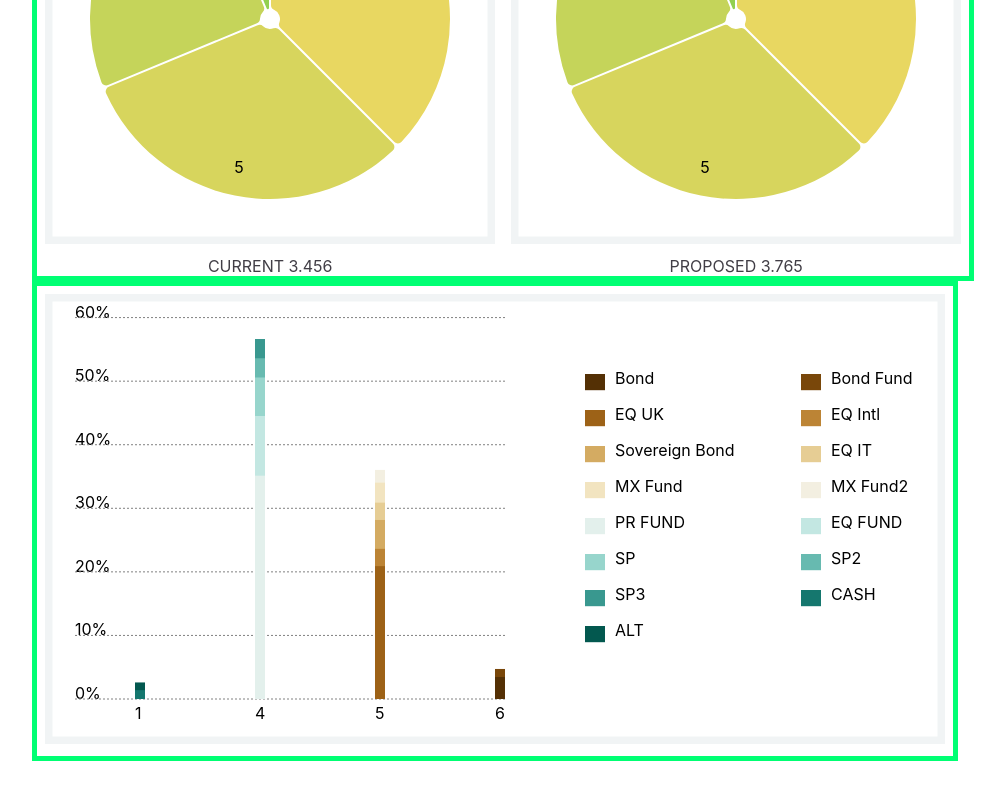
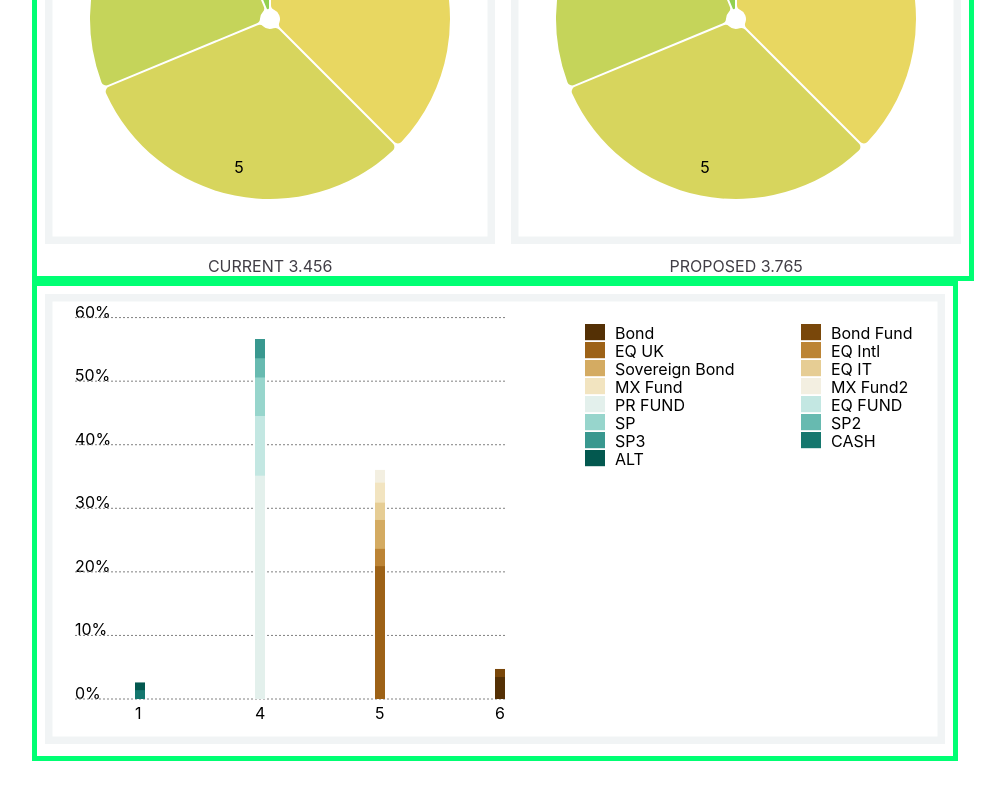
Before and after one commit to colinxsmith/newpie, an Angular app: page / in a window 1280 px wide. Shown: the part 340-1140 px from the top of the page, without its empty margins (39-1044 px from the left). Built offline with nearby package versions, Linux system fonts and the light colour scheme.

Commit message:
Animations

```diff
--- a/src/app/app.component.html
+++ b/src/app/app.component.html
@@ -156,16 +156,16 @@
             <h1 style="text-align: center;">{{ title }}</h1>
             <div style="display:inline-flex;border: 5px solid #00ff73">
                 <div>
-                    <app-twopiecharts title="Current Ranking" [portfolioData]="assetRanking.current" [boxsize]="450" [cornerRadius]="5" [squareBorderOpacity]="0.2"></app-twopiecharts>
+                    <app-twopiecharts title="Current Ranking" [animate]="true" [portfolioData]="assetRanking.current" [boxsize]="450" [cornerRadius]="5" [squareBorderOpacity]="0.2"></app-twopiecharts>
                     <p style="text-align: center;">{{'CURRENT '+assetRanking.current.rankingValue}}</p>
                 </div>
                 <div>
-                    <app-twopiecharts title="Proposed Ranking" [portfolioData]="assetRanking.proposed" [boxsize]="450" [cornerRadius]="5" [squareBorderOpacity]="0.2"></app-twopiecharts>
+                    <app-twopiecharts title="Proposed Ranking" [animate]="true" [portfolioData]="assetRanking.proposed" [boxsize]="450" [cornerRadius]="5" [squareBorderOpacity]="0.2"></app-twopiecharts>
                     <p style="text-align: center;">{{'PROPOSED '+assetRanking.proposed.rankingValue}}</p>
                 </div>
             </div>
             <div style="display:inline-flex;border: 5px solid #00ff73">
-                <app-barchart [data]="assetRanking.proposed" title="Ranking distribution" [boxsize]="900" [squareBorderOpacity]="0.2"></app-barchart>
+                <app-barchart [data]="assetRanking.proposed" title="Ranking distribution" [boxsize]="900" [animate]="true" [squareBorderOpacity]="0.2"></app-barchart>
                 <div></div>
             </div>
         </div>
--- a/src/app/barchart/barchart.component.html
+++ b/src/app/barchart/barchart.component.html
@@ -33,12 +33,14 @@
                 <rect  class="assetpercent" (mouseenter)="over($event,dataItem,true)"  (mouseleave)="over($event,dataItem)"   [style.opacity]="1" [style.fill]="dataItem.colour" [attr.width]="10" [attr.y]="vscaleGraph(0)-(Vrange[0]-vscaleGraph(dataItem.runningPercent))" [attr.height]="(Vrange[0]-vscaleGraph(dataItem.runningPercent))" [attr.x]="hscaleGraph(i)" >
                     <title>{{dataItem.name+" "+percentScale(dataItem.percent)+" "+dataItem.id+" ranking "+dataItem.ranking}}</title>
                 </rect>
-                <rect class="stocklegend" [style.fill]="dataItem.colour" [attr.width]="20" [attr.x]="hLedge(dataItem.id)+boxsize*0.24*(dataItem.id%2)" [attr.height]="(vLedge(1)-vLedge(0))*0.9" [attr.y]="vLedge(dataItem.id-dataItem.id%2)-10">
-                <title> {{dataItem.name+"(asset"+dataItem.id+")"}}</title>
-                </rect>
-                <text  class="stocklegend" [attr.x]="hLedge(dataItem.id)+boxsize*0.24*(dataItem.id%2)+30" [attr.y]="vLedge(dataItem.id-dataItem.id%2)">
-                    {{dataItem.name}}
-                </text>
+                <g class="stockLegend" [attr.transform]="transform(hLedge(dataItem.id)+boxsize*0.24*(dataItem.id%2),0.5*vLedge(dataItem.id-dataItem.id%2))">
+                    <rect class="stocklegend" [style.fill]="dataItem.colour" [attr.width]="20" [attr.x]="0" [attr.height]="(vLedge(1)-vLedge(0))*0.9" [attr.y]="-15">
+                    <title> {{dataItem.name+"(asset"+dataItem.id+")"}}</title>
+                    </rect>
+                    <text  class="stocklegend" [attr.x]="30" [attr.y]="0">
+                        {{dataItem.name}}
+                    </text>
+                </g>
             </g>
         </g>
     </svg>
--- a/src/app/barchart/barchart.component.ts
+++ b/src/app/barchart/barchart.component.ts
@@ -15,6 +15,7 @@ export class BarchartComponent implements OnInit {
   @Input() boxsize = 450;
   @Input() squareBorderOpacity = 0;
   @Input() data: portfolio = {} as portfolio;
+  @Input() animate=false;
   Hdomain: Array<number> = [];
   Vdomain: Array<number> = [];
   Hrange: Array<number> = [];
@@ -24,6 +25,7 @@ export class BarchartComponent implements OnInit {
   hLedge = d3.scaleLinear();
   vLedge = d3.scaleLinear();
   maxRankTotal = 1;
+  transform = (x: number, y: number, r = 0) => `translate(${x},${y}) rotate(${r})`;
   percentScale0 = (t: number) => d3.format('0.0%')(t);
   percentScale = (t: number) => d3.format('0.003%')(t);
   colours = (t: number, s = 1) => d3.interpolateBrBG(t / s);
@@ -75,7 +77,7 @@ export class BarchartComponent implements OnInit {
     console.log(3, this.hscaleGraph(3));
     this.hLedge = d3.scaleLinear([0, this.data.rankingDistribution.length], [this.boxsize * 0.6, this.boxsize * 0.6]);
     this.vLedge = d3.scaleLinear([0, this.data.rankingDistribution.length], [this.boxsize * 0.1, this.boxsize * 0.4]);
-    this.update();
+    if(this.animate)this.update();
   }
   update() {
     d3.select(this.element.nativeElement).select('[rogue-title]')
@@ -90,15 +92,27 @@ export class BarchartComponent implements OnInit {
         const ww = +rect.attr('width');
         const hh = +rect.attr('height');
         rect.transition().ease(d3.easeBounce).duration(3000)
-        .attrTween('height', () => (t) => `${hh * t}`)
-        .attrTween('width', () => (t) => `${ww * t}`)
+          .attrTween('height', () => (t) => `${hh * t}`)
+          .attrTween('width', () => (t) => `${ww * t}`)
+      });
+
+      const legs = d3.select(this.element.nativeElement).selectAll('g.stockLegend')
+      legs.nodes().forEach(d => {
+        const g = d3.select(d);
+        const transform = g.attr('transform');
+        g.transition().duration(1000)
+          .attrTween('transform', () => (t) => `${transform} rotate(${360*t})`)
+          ;
+          g.select('rect').transition().duration(400)
+          .styleTween('opacity',()=>(t)=>`${t}`)
+          ;
       });
     });
   }
   over(e: MouseEvent, a: { value: number, name: string, id: number, colour: string, ranking: number, percent: number, runningPercent: number }, inout = false) {
     const svg = d3.select(this.element.nativeElement).select('div.mainTip');
     const here = d3.select(e.target as HTMLElement & EventTarget);
-    if(inout){
+    if (inout) {
       const x = e.pageX - 100;
       const y = e.pageY;
       here.style('opacity', 0.5);
@@ -109,7 +123,7 @@ export class BarchartComponent implements OnInit {
         .style('opacity', '1')
         .html(`${a.name}: percent of value ${this.percentScale(a.percent)} asset number ${a.id} rank ${a.ranking}`);
     }
-    else{
+    else {
       here.style('opacity', 1);
       svg.style('opacity', 0)
         .attr('tiptitle', null);
--- a/src/app/twopiecharts/twopiecharts.component.html
+++ b/src/app/twopiecharts/twopiecharts.component.html
@@ -16,7 +16,7 @@
                 <title>border set up</title>
             </rect>
             <g *ngFor="let d of paths;let i = index">
-                <path class="arc" (mouseenter)="over($event,i,true)" (mouseleave)="over($event,i)" [attr.d]="d.path" [attr.fill]="useColours[+d.rank-1]" [style.opacity]="1/10">
+                <path class="arc" (mouseenter)="over($event,i,true)" (mouseleave)="over($event,i)" [attr.d]="d.path" [attr.fill]="useColours[+d.rank-1]" [style.opacity]="animate?1/10:1">
                     <title >{{'index: '+i}}</title>
                 </path>
                 <text [attr.x]="centres[i][0]" [attr.y]="centres[i][1]">{{d.rank}}</text>
--- a/src/app/twopiecharts/twopiecharts.component.ts
+++ b/src/app/twopiecharts/twopiecharts.component.ts
@@ -33,6 +33,7 @@ export class TwopiechartsComponent implements OnInit {
   @Input() padRadius = 100;
   @Input() cornerRadius = 20;
   @Input() squareBorderOpacity = 0;
+  @Input() animate=false;
   pie1: Array<d3.PieArcDatum<number | { valueOf(): number; }>> = [];
   figureArcs = d3.arc();
   ngOnInit() {
@@ -71,7 +72,7 @@ export class TwopiechartsComponent implements OnInit {
       });
       this.centres.push([cent[0] - 5, cent[1]]); //fiddle to position index number better in a narrow pie slice
     });
-    this.update();
+    if(this.animate)this.update();
   }
   update() {
     d3.select(this.element.nativeElement).select('[rogue-title]')
```
